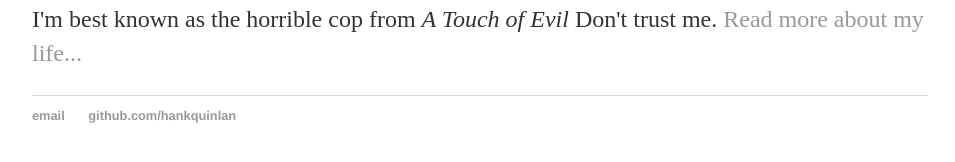
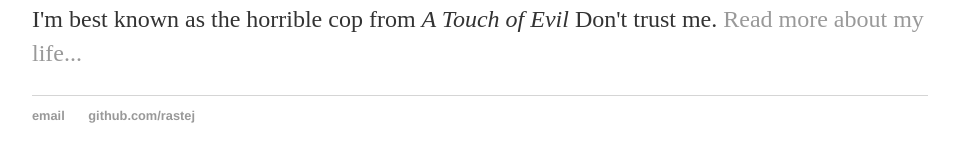
Before and after one commit to rastej/rastej.github.io, a Jekyll site: the page built from index.html, in a window 1280 px wide. Shown: the part 194-356 px from the top of the page, without its empty margins (160-1115 px from the left). Built offline with Jekyll 4.4.1, drawn with Linux system fonts in a browser that asks for light colours.

Commit message:
Update default.html

```diff
--- a/_layouts/default.html
+++ b/_layouts/default.html
@@ -21,8 +21,8 @@
 			</div><!-- /.container -->
 			<footer>
 	    		<ul>
-	        		<li><a href="mailto:hankquinlanhub@gmail.com">email</a></li>
-	        		<li><a href="https://github.com/hankquinlan">github.com/hankquinlan</a></li>
+	        		<li><a href="mailto:rastej.urban@gmail.com">email</a></li>
+	        		<li><a href="https://github.com/rastej">github.com/rastej</a></li>
 				</ul>
 			</footer>
 		</body>
```
